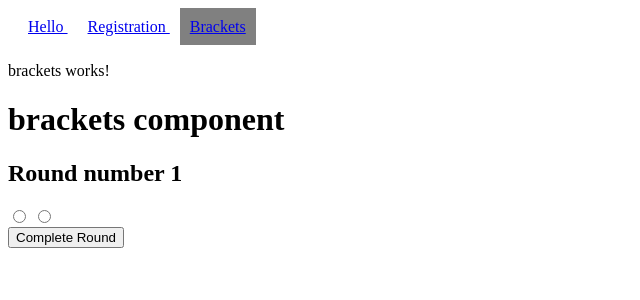
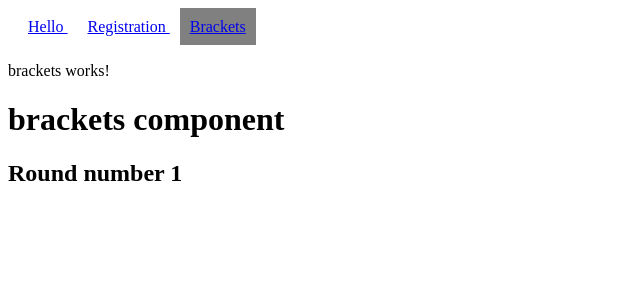
Before and after one commit to sivanathp/project2, an Angular app: page /brackets in a window 1280 px wide. Shown: the top 300 px of the page, without its empty margins (0-640 px from the left). Built offline with nearby package versions, Linux system fonts and the light colour scheme.

Commit message:
Winner is displayed for 8 player

```diff
--- a/src/app/app/tournament/brackets/brackets.component.html
+++ b/src/app/app/tournament/brackets/brackets.component.html
@@ -1,8 +1,8 @@
 <p>brackets works!</p>
 <h1> brackets component </h1>
 <h2>Round number {{roundNumber}}</h2>
-<div >
-
+<div *ngIf="game1.player1">
+    <Label>Game 1</Label>
         <input type="radio" value=game1.player1 name = "game1" (click)="game1.setWinner(game1.player1)" required class="primary" ng-model="game1.playerWon" >{{game1.player1}}
         <input type="radio" value=game1.player2 name = "game1" (click)="game1.setWinner(game1.player2)" required ng-model="game1.playerWon" >{{game1.player2}}
 
@@ -31,8 +31,11 @@
     <br>
 </div>
 
-<div>
+<div *ngIf="game1.player1">
     <button (click)="completeRound()">Complete Round </button>
-    <div *ngIf="message">
-  <Label>{{message}}</Label>
+
 </div>
+
+<div *ngIf="message">
+    <Label>{{message}}</Label>
+    </div>
--- a/src/app/app/tournament/brackets/brackets.component.ts
+++ b/src/app/app/tournament/brackets/brackets.component.ts
@@ -73,17 +73,9 @@ export class BracketsComponent implements OnInit {
 
   }
 
-  setwinner() {
-    if (this.completeRound){
-       console.log('Winner is' + this.winner);
-       this.message ='Winner is' + this.winner;
-    }
-
-  }
-
   setGames() {
     this.resetGames();
-    if (this.totalGames = 4) {
+    if (this.totalGames == 4) {
       this.game1.player1 = this.players[0];
       this.game1.player2 = this.players[1];
       console.log('Game 1 '+ this.game1.player1 +'  '+ this.game1.player2)
@@ -102,7 +94,7 @@ export class BracketsComponent implements OnInit {
       console.log('Game 4 '+ this.game4.player1 +'  '+ this.game4.player2)
 
       this.listOfGames = [this.game1,this.game2,this.game3,this.game4];
-    } else if (this.totalGames = 2){
+    } else if (this.totalGames == 2){
       this.game1.player1 = this.players[0];
       this.game1.player2 = this.players[1];
 
@@ -124,6 +116,7 @@ export class BracketsComponent implements OnInit {
     this.game3 = new Game();
     this.game4 = new Game();
   }
+
   completeRound() {
 
      console.log("this.game1.playerWon " + this.game1.playerWon);
@@ -162,15 +155,17 @@ export class BracketsComponent implements OnInit {
       this.setThirdRound();
       return true;
     }
-
+    console.log("totalGames is " +this.totalGames);
     if (this.totalGames == 1) {
       if (!this.game1.playerWon ) {
-        console.log("Set winner for the match");
-        this.message = 'Set winner for all match';
         return false;
       }
 
       this.winner = this.game1.playerWon;
+      console.log("Winner is " + this.winner);
+      this.message = 'Winner is ' +this.winner;
+      this.players = [];
+      this.resetGames();
     }
 
     return true;
@@ -178,7 +173,4 @@ export class BracketsComponent implements OnInit {
 
   ngOnInit(): void {
   }
-trackByFn(index: any, item: any) {
-   return index;
 }
-}
```
